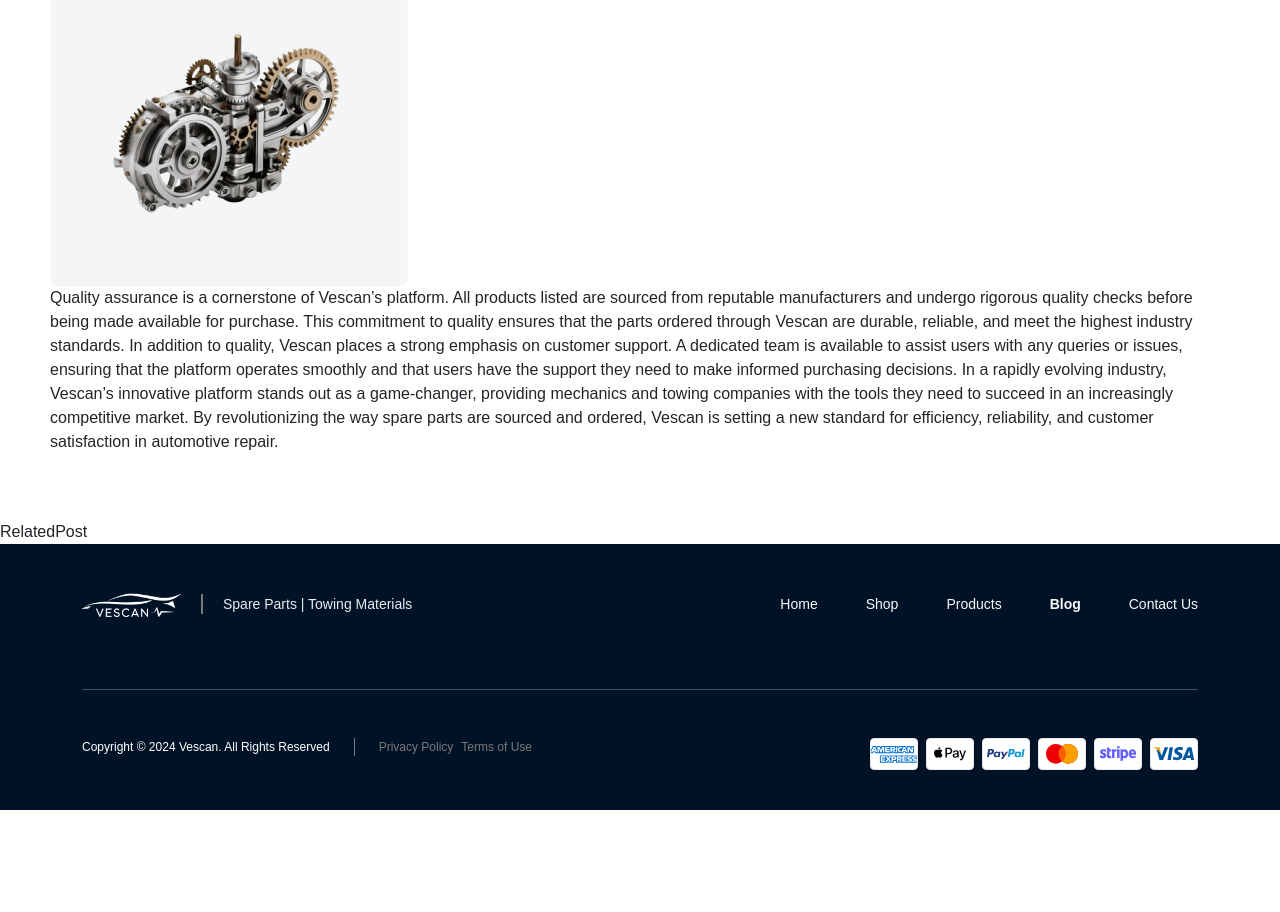
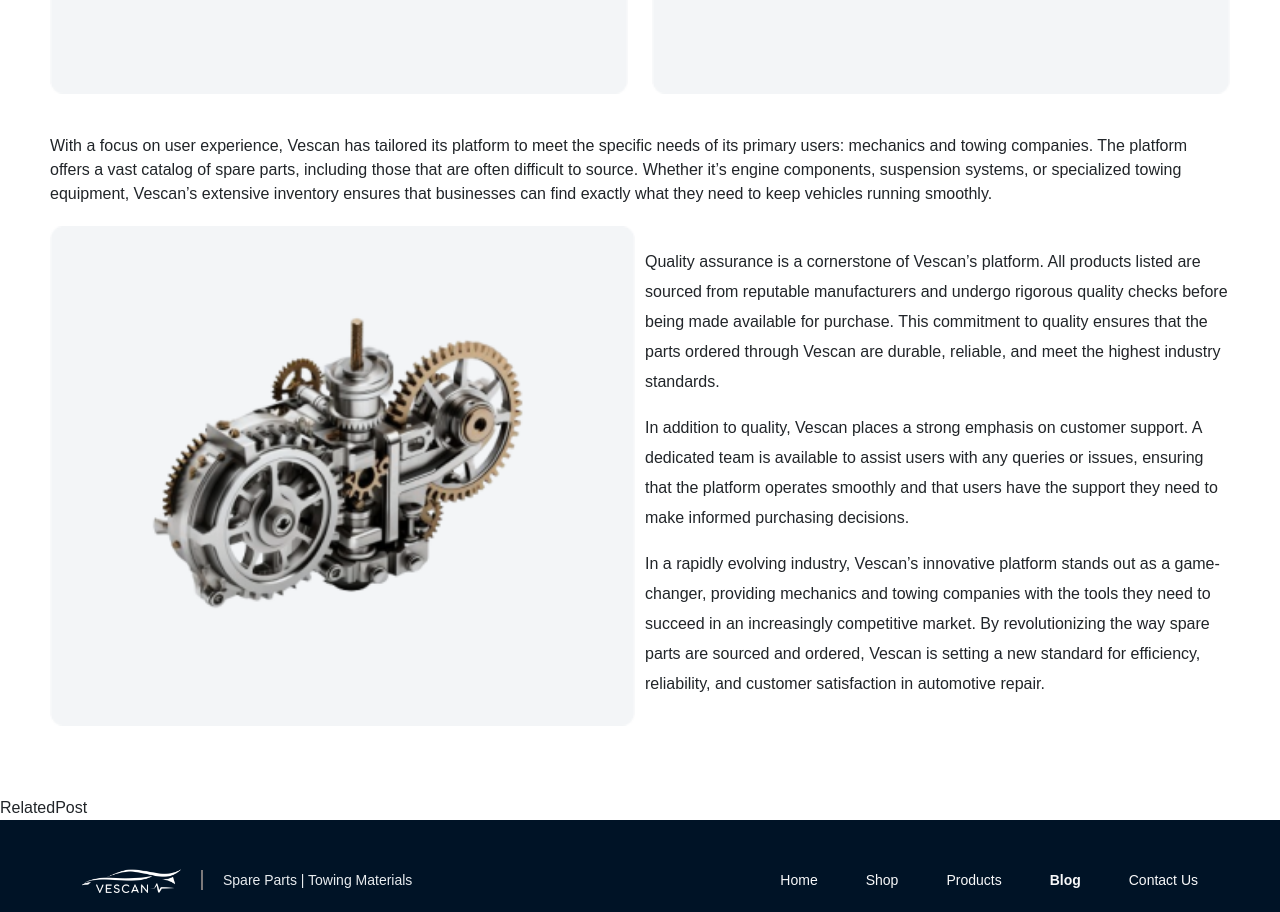
Before and after one commit to Akeemmudash/spingo, a React (Vite) app: page /blog/1/blogpost in a window 1280 px wide. Shown: the part 1440-2352 px from the top of the page. Before the commit the page ends 2250 px from the top, so only its background shows below. Built offline with nearby package versions, Linux system fonts and the light colour scheme; a web font is replaced by a local one.

Commit message:
blog id page done

```diff
--- a/src/pages/Blog/BlogContent.jsx
+++ b/src/pages/Blog/BlogContent.jsx
@@ -29,8 +29,9 @@
         <p>Article</p>
         <h2>{blog.title}</h2>
         <div className="header-infos">
-
-      <div><BsPersonCircle /> {blog.author}</div>
+          <div>
+            <BsPersonCircle /> {blog.author}
+          </div>
           <div>
             <MdOutlineDateRange /> {blog.date}
           </div>
@@ -39,7 +40,7 @@
 
       <div className="dblogPost">
         <div className="dblog-image">
-          <img src={ClutchKibs} alt="Clutch Kibs Image" className="dblogimg"/>
+          <img src={ClutchKibs} alt="Clutch Kibs Image" className="dblogimg" />
         </div>
         <p>
           In a groundbreaking move set to transform the automotive repair
@@ -52,11 +53,11 @@
         </p>
 
         <div className="display-imags">
+          <div className="d-flex display-contain">
             <div className="display-images">
-            <div>
               <img src={OilFilters} alt="Oil Filters Image" />
             </div>
-          <div>
+            <div className="display-images">
               <img src={OilFilters} alt="Oil Filters Image" />
             </div>
           </div>
@@ -70,29 +71,85 @@
             find exactly what they need to keep vehicles running smoothly.
           </p>
         </div>
+        <div className="display-imags-small">
+          <div className="display-images">
+            <img src={OilFilters} alt="Oil Filters Image" />
+          </div>
+          <p>
+            With a focus on user experience, Vescan has tailored its platform to
+            meet the specific needs of its primary users: mechanics and towing
+            companies. The platform offers a vast catalog of spare parts,
+            including those that are often difficult to source. Whether it’s
+            engine components, suspension systems, or specialized towing
+            equipment, Vescan’s extensive inventory ensures that businesses can
+            find exactly what they need to keep vehicles running smoothly.
+          </p>
+          <div className="display-images">
+            <img src={OilFilters} alt="Oil Filters Image" />
+          </div>
+        </div>
 
         <div className="lastRead">
-          <div>
+          <div className="lastRead-img">
             <img src={FuelPumps} alt="Fuel Pumps Image" />
           </div>
+          <div className="lastread-p">
+            <p>
+              Quality assurance is a cornerstone of Vescan’s platform. All
+              products listed are sourced from reputable manufacturers and
+              undergo rigorous quality checks before being made available for
+              purchase. This commitment to quality ensures that the parts
+              ordered through Vescan are durable, reliable, and meet the highest
+              industry standards.
+            </p>
+            <p>
+              In addition to quality, Vescan places a strong emphasis on
+              customer support. A dedicated team is available to assist users
+              with any queries or issues, ensuring that the platform operates
+              smoothly and that users have the support they need to make
+              informed purchasing decisions.
+            </p>
+            <p>
+              In a rapidly evolving industry, Vescan’s innovative platform
+              stands out as a game-changer, providing mechanics and towing
+              companies with the tools they need to succeed in an increasingly
+              competitive market. By revolutionizing the way spare parts are
+              sourced and ordered, Vescan is setting a new standard for
+              efficiency, reliability, and customer satisfaction in automotive
+              repair.
+            </p>
+          </div>
+        </div>
+        <div className="lastRead-small">
           <p>
             Quality assurance is a cornerstone of Vescan’s platform. All
             products listed are sourced from reputable manufacturers and undergo
             rigorous quality checks before being made available for purchase.
             This commitment to quality ensures that the parts ordered through
             Vescan are durable, reliable, and meet the highest industry
-            standards. In addition to quality, Vescan places a strong emphasis
-            on customer support. A dedicated team is available to assist users
+            standards.
+          </p>
+          <div className="lastRead-img">
+            <img src={FuelPumps} alt="Fuel Pumps Image" />
+          </div>
+          <div className="lastread-p">
+            <p>
+              In addition to quality, Vescan places a strong emphasis on
+              customer support. A dedicated team is available to assist users
               with any queries or issues, ensuring that the platform operates
-            smoothly and that users have the support they need to make informed
-            purchasing decisions. In a rapidly evolving industry, Vescan’s
-            innovative platform stands out as a game-changer, providing
-            mechanics and towing companies with the tools they need to succeed
-            in an increasingly competitive market. By revolutionizing the way
-            spare parts are sourced and ordered, Vescan is setting a new
-            standard for efficiency, reliability, and customer satisfaction in
-            automotive repair.
+              smoothly and that users have the support they need to make
+              informed purchasing decisions.
             </p>
+            <p>
+              In a rapidly evolving industry, Vescan’s innovative platform
+              stands out as a game-changer, providing mechanics and towing
+              companies with the tools they need to succeed in an increasingly
+              competitive market. By revolutionizing the way spare parts are
+              sourced and ordered, Vescan is setting a new standard for
+              efficiency, reliability, and customer satisfaction in automotive
+              repair.
+            </p>
+          </div>
         </div>
       </div>
     </div>
--- a/src/pages/Blog/blog.css
+++ b/src/pages/Blog/blog.css
@@ -279,17 +279,17 @@
   width: 100%;
   height: auto;
 }
-.content-display h3{
+.content-display h3 {
   font-family: coolvetica;
   font-size: 20px;
   line-height: 28px;
   color: #030206;
   margin-top: 10px;
 }
-.content-display h3:hover{
+.content-display h3:hover {
   color: #007bff;
 }
-.content-display p{
+.content-display p {
   color: grey;
   font-size: 12px;
   font-weight: 400;
@@ -329,43 +329,100 @@
   }
 }
 /* BlogContent  */
-.blogpost-container{
+.blogpost-container {
   padding: 50px;
 }
-.breadcrumb-item{
+.breadcrumb-item {
   color: grey;
 }
-.breadcrumb-item.active{
+.breadcrumb-item.active {
   color: #030206;
 }
-.blogpost-header p{
+.blogpost-header p {
   font-size: 12px;
   font-weight: 700;
   line-height: 12px;
 }
-.blogpost-header h1{
+.blogpost-header h1 {
   font-size: 54px;
   font-weight: 400;
   line-height: 58px;
 }
-.header-infos{
+.header-infos {
   display: flex;
   gap: 10px;
   align-items: center;
   margin: 5px 0;
   color: #777;
 }
-.dblogimg{
+.dblogimg {
   width: 100%;
   max-width: 100%;
   height: 100%;
 }
-.dblog-image{
+.dblogPost {
+  margin-top: 10px;
+}
+.dblogPost p {
+  margin-top: 10px;
+}
+.dblog-image {
   width: 100%;
   max-width: 100%;
   height: 80dvh;
 }
-.display-images{
+.display-images {
   display: flex;
   justify-content: space-between;
+  width: 100%;
+  max-width: 100%;
 }
+.display-contain {
+  gap: 24px;
+}
+.display-images img {
+  width: 100%;
+  max-width: 100%;
+}
+.display-imags p {
+  margin-top: 40px;
+}
+.display-imags-small,
+.lastRead-small {
+  display: none;
+}
+.lastRead {
+  display: flex;
+  gap: 10px;
+  align-items: center;
+  margin: 20px 0;
+}
+.lastRead-img {
+  width: 100%;
+  max-width: 100%;
+}
+.lastRead-img img {
+  width: 100%;
+  max-width: 100%;
+  height: 500px;
+}
+.lastread-p {
+  width: 100%;
+}
+.lastread-p p {
+  line-height: 30px;
+}
+@media (max-width: 998px) {
+  .display-imags,
+  .lastRead {
+    display: none;
+  }
+  .display-imags-small,
+  .lastRead-small {
+    display: block;
+    margin-top: 10px;
+  }
+  .dblogimg, .dblog-image, .lastRead-img img{
+    height: auto;
+  }
+}
```
Lines whose indentation alone changed are shown as unchanged.
